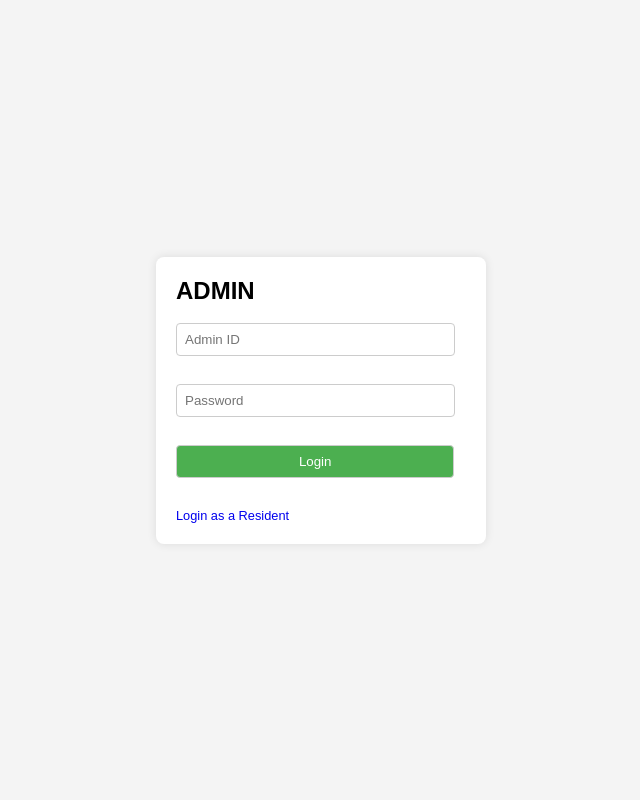
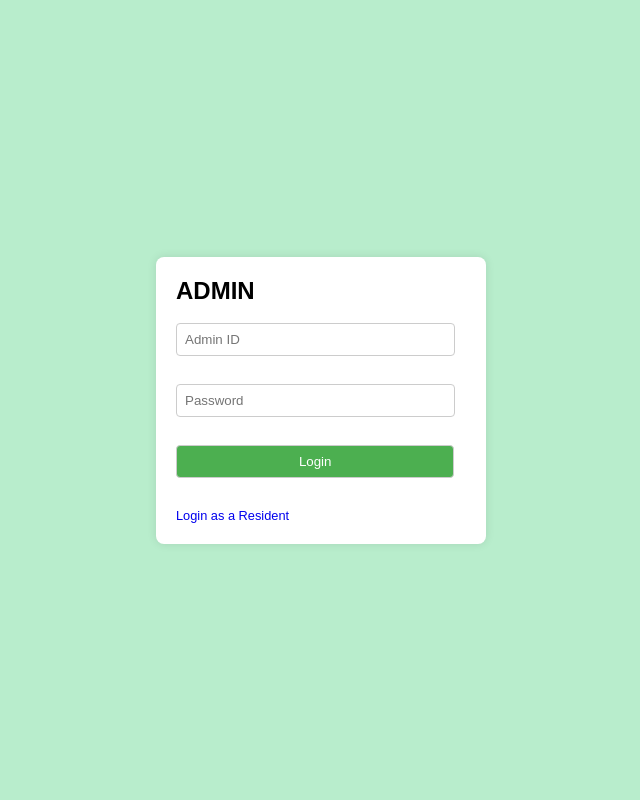
Before and after one commit to drlyngrc/BOSS, a Flask app: page /admin/login in a window 1280 px wide. Shown: the whole page, without its empty margins (319-959 px from the left). Run offline with Flask 3, Linux system fonts and the light colour scheme; parts of the project's set-up code (start-up, migrations or seed data) failed here and were passed over.

Commit message:
Update login.html

```diff
--- a/BOSS_SRC/templates/Admin/login.html
+++ b/BOSS_SRC/templates/Admin/login.html
@@ -10,7 +10,7 @@
     <style>
         body {
             font-family: Arial, sans-serif;
-            background-color: #f4f4f4;
+            background-color: rgba(151, 229, 181, 0.678);
             margin: 0;
             padding: 0;
             display: flex;
```
